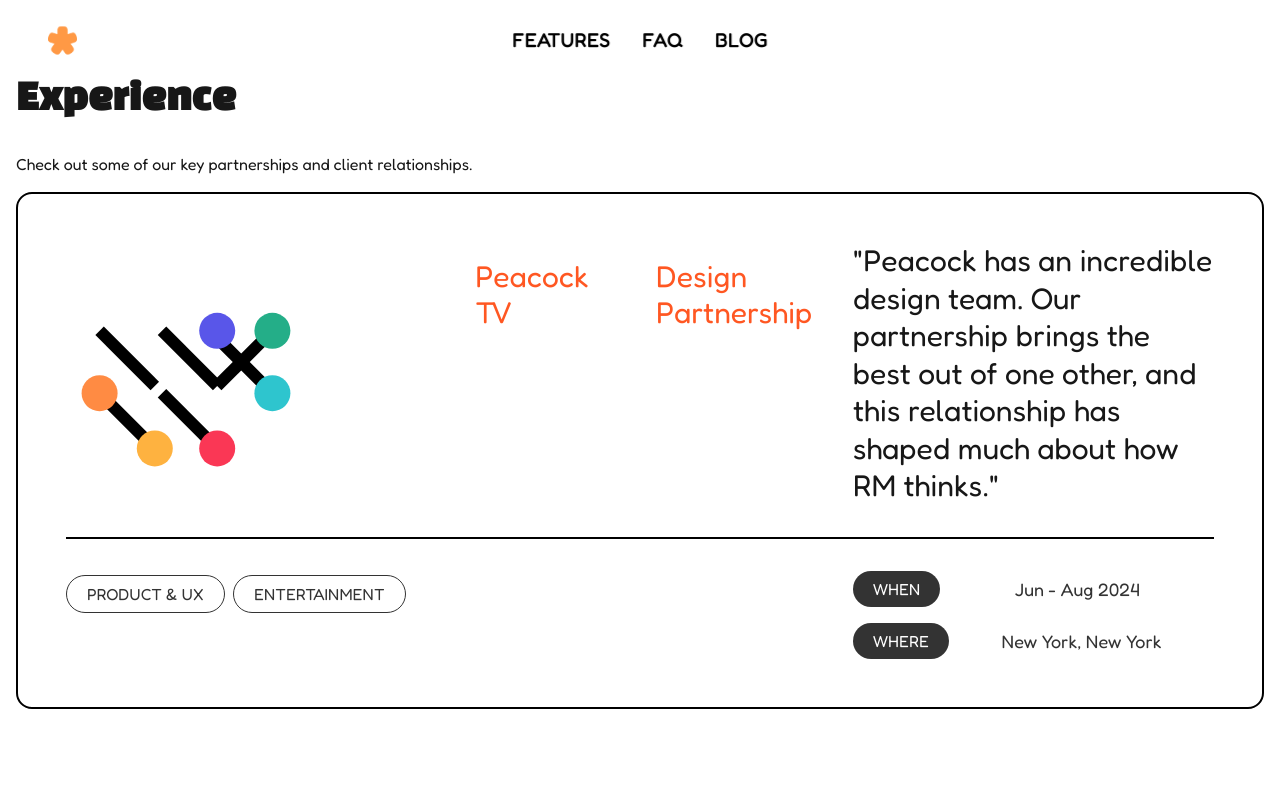
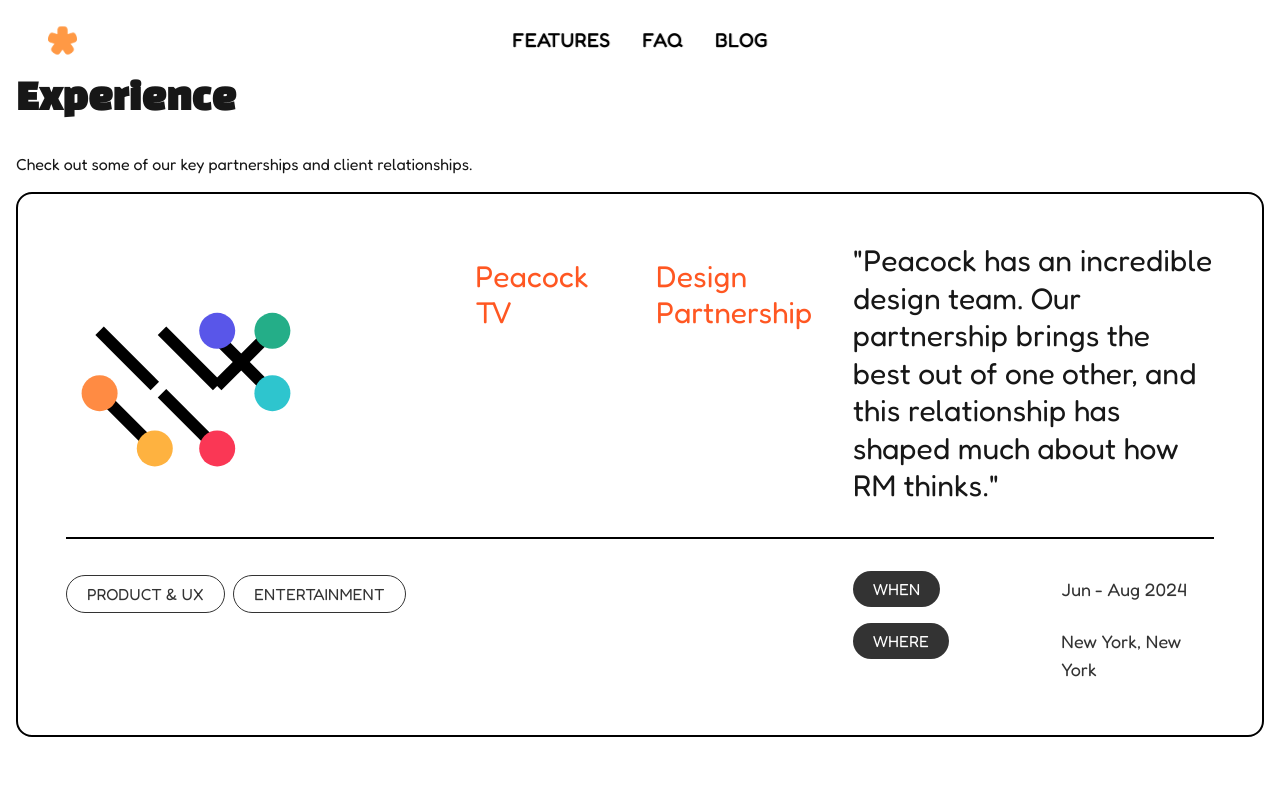
Before and after one commit to JaeMinBird/portfoliov4, a Next.js app: page / in a window 1280 px wide. Shown: the top 800 px of the page. Built offline with nearby package versions, Linux system fonts and the light colour scheme.

Commit message:
fixed spacing

```diff
--- a/src/app/components/experience.tsx
+++ b/src/app/components/experience.tsx
@@ -67,18 +67,14 @@
       </div>
 
       {/* Mobile-only WHEN/WHERE section that appears between quote and divider */}
-      <div className="flex flex-col gap-4 mt-6 mb-8 md:hidden">
-        <div className="flex items-center">
-          <span className="bg-[#333] text-white px-4 py-1 rounded-full text-sm font-fredoka">WHEN</span>
-          <div className="flex-grow text-center">
-            <span className="text-sm text-[#333] font-fredoka">{when}</span>
-          </div>
+      <div className="grid grid-cols-2 gap-4 mt-6 mb-8 md:hidden">
+        <div className="flex flex-col gap-4">
+          <span className="bg-[#333] text-white px-4 py-1 rounded-full text-sm font-fredoka inline-block w-fit">WHEN</span>
+          <span className="bg-[#333] text-white px-4 py-1 rounded-full text-sm font-fredoka inline-block w-fit">WHERE</span>
         </div>
-        <div className="flex items-center">
-          <span className="bg-[#333] text-white px-4 py-1 rounded-full text-sm font-fredoka">WHERE</span>
-          <div className="flex-grow text-center">
-            <span className="text-sm text-[#333] font-fredoka">{where}</span>
-          </div>
+        <div className="flex flex-col gap-4">
+          <span className="text-sm py-1 text-[#333] font-fredoka">{when}</span>
+          <span className="text-sm py-1 text-[#333] font-fredoka">{where}</span>
         </div>
       </div>
 
@@ -105,18 +101,16 @@
         <div></div>
 
         {/* Third third - attribution section aligns with quote column (desktop only) */}
-        <div className="hidden md:flex flex-col gap-4">
-          <div className="flex items-center">
-            <span className="bg-[#333] text-white px-5 py-1.5 rounded-full text-base font-fredoka">WHEN</span>
-            <div className="flex-grow text-center">
-              <span className="text-base md:text-lg text-[#333] font-fredoka">{when}</span>
-            </div>
+        <div className="hidden md:grid md:grid-cols-2 gap-4 items-start">
+          {/* First column - WHEN/WHERE labels */}
+          <div className="flex flex-col gap-4">
+            <span className="bg-[#333] text-white px-5 py-1.5 rounded-full text-base font-fredoka inline-block w-fit">WHEN</span>
+            <span className="bg-[#333] text-white px-5 py-1.5 rounded-full text-base font-fredoka inline-block w-fit">WHERE</span>
           </div>
-          <div className="flex items-center">
-            <span className="bg-[#333] text-white px-5 py-1.5 rounded-full text-base font-fredoka">WHERE</span>
-            <div className="flex-grow text-center">
-              <span className="text-base md:text-lg text-[#333] font-fredoka">{where}</span>
-            </div>
+          {/* Second column - WHEN/WHERE values */}
+          <div className="flex flex-col gap-4">
+            <span className="text-base md:text-lg px-5 py-1 text-[#333] font-fredoka">{when}</span>
+            <span className="text-base md:text-lg px-5 py-1 text-[#333] font-fredoka">{where}</span>
           </div>
         </div>
       </div>
```
